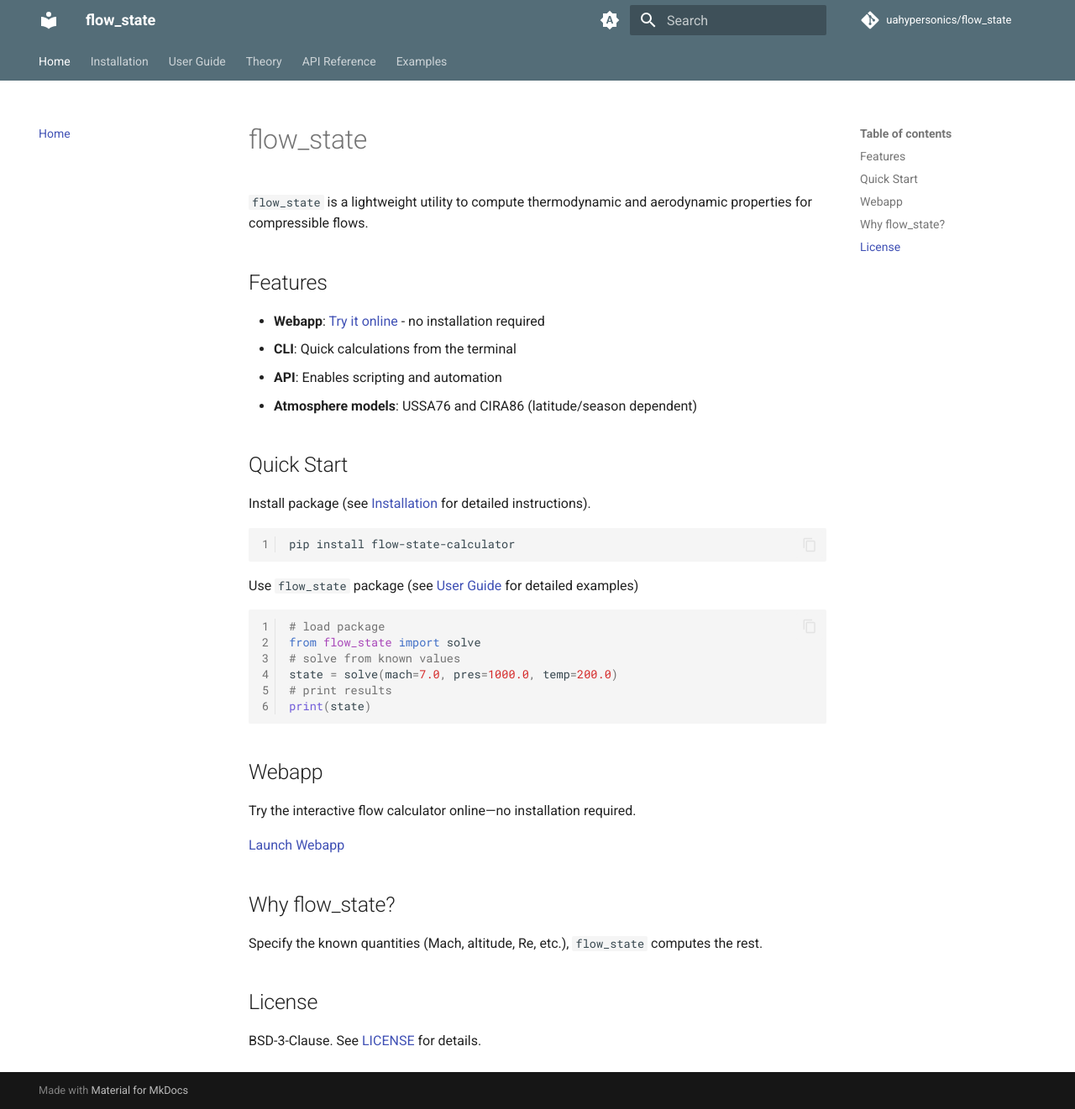
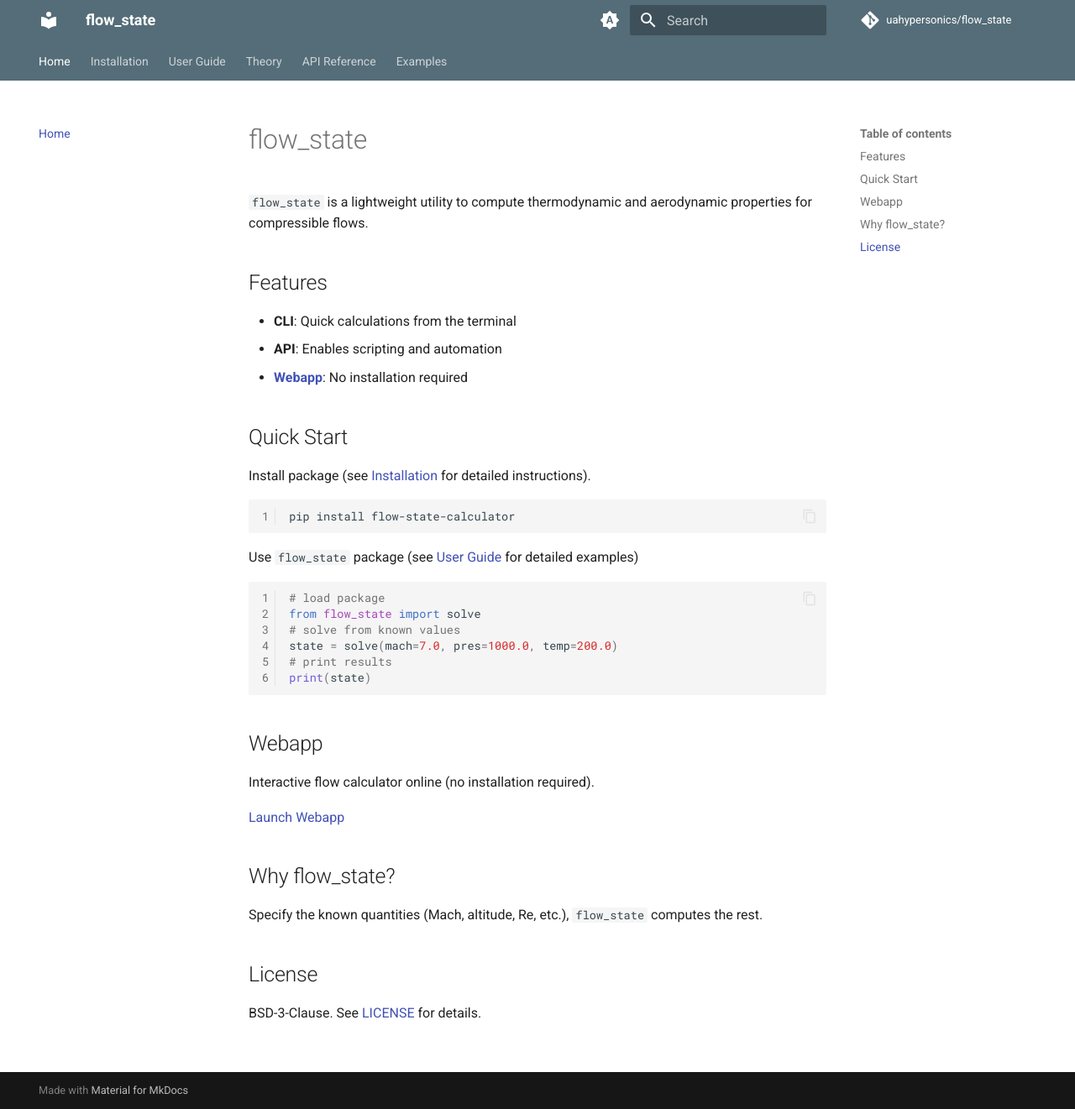
Before and after one commit to uahypersonics/flow_state, an MkDocs documentation site: the page built from docs/index.md, in a window 1280 px wide and 1321 px high. Shown: the whole window at 84% size. Built offline with MkDocs 1.6.1 and Material for MkDocs 9.7.7, drawn with Linux system fonts in a browser that asks for light colours; comment, search, counter and statistics services are not loaded.

Commit message:
updating docs

```diff
--- a/docs/index.md
+++ b/docs/index.md
@@ -4,10 +4,9 @@
 
 ## Features
 
-- **Webapp**: [Try it online](https://flow-state-calculator.streamlit.app/) - no installation required
 - **CLI**: Quick calculations from the terminal
 - **API**: Enables scripting and automation
-- **Atmosphere models**: USSA76 and CIRA86 (latitude/season dependent)
+- [**Webapp**](https://flow-state-calculator.streamlit.app/): No installation required
 
 ## Quick Start
 
@@ -28,7 +27,7 @@
 
 ## Webapp
 
-Try the interactive flow calculator online—no installation required.
+Interactive flow calculator online (no installation required).
 
 [Launch Webapp](https://flow-state-calculator.streamlit.app/)
 
```
